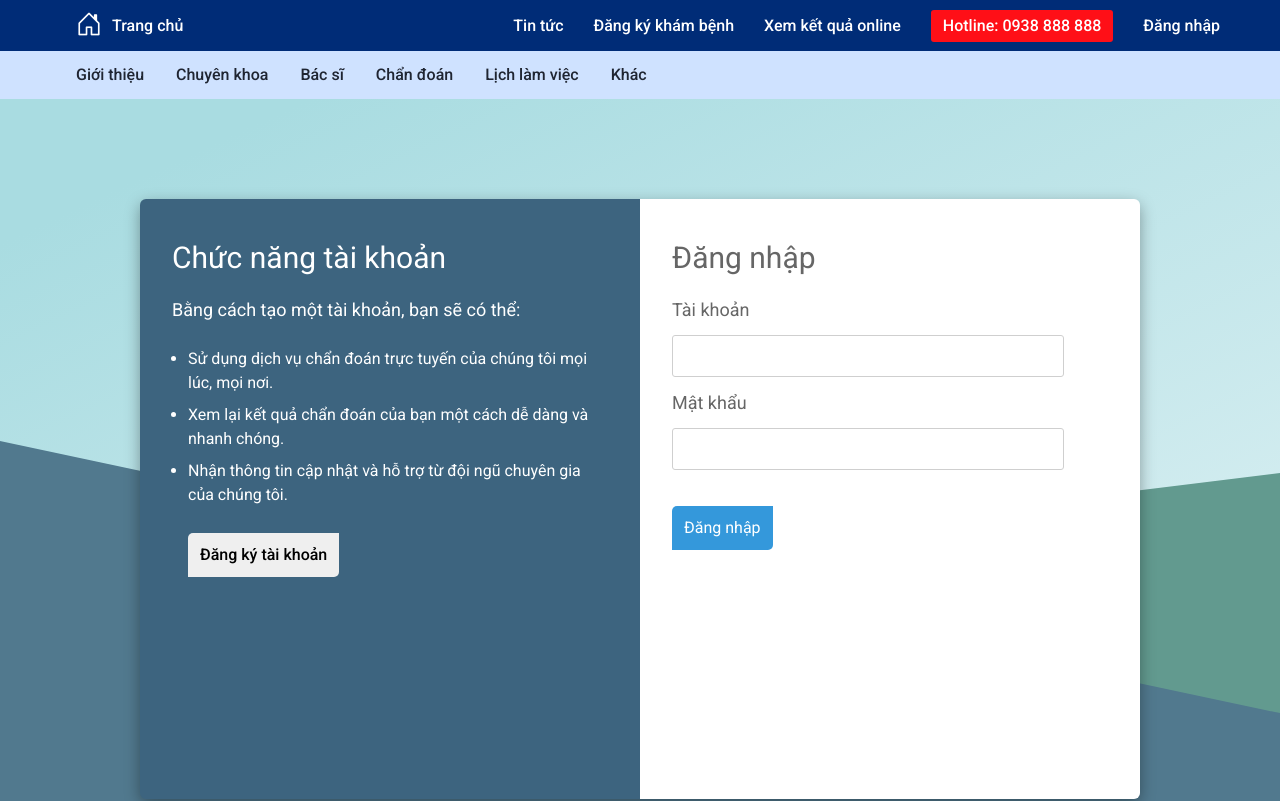
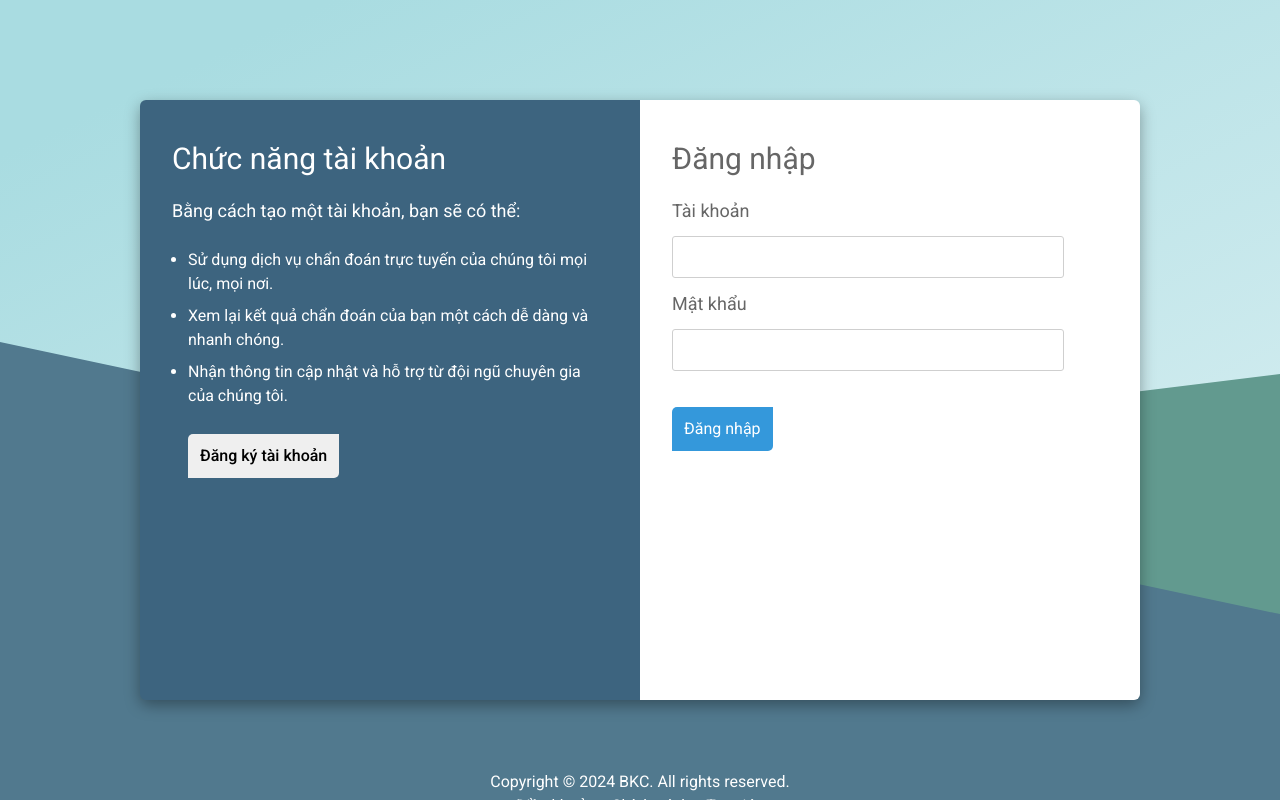
Before and after one commit to tkzero789/Hospital, a React (Create React App) app in the folder client/: page /test-signin in a window 1280 px wide. Built offline with nearby package versions, Linux system fonts and the light colour scheme.

Commit message:
Minor changes to testSignin.js

```diff
--- a/client/src/css/styles.css
+++ b/client/src/css/styles.css
@@ -1111,7 +1111,7 @@
     rgb(217, 239, 242) 11.2%,
     rgb(169, 220, 225) 88.9%
   );
-  height: calc(100vh - 98px);
+  height: 100vh;
 }
 
 .signin {
--- a/client/src/pages/testSignin.js
+++ b/client/src/pages/testSignin.js
@@ -77,8 +77,6 @@ export default function TestSignin() {
 
   return (
     <>
-      <MainNav />
-      <LowNav />
       <div className="signin-bg">
         <div className="signin">
           <div className="shape r-shape"></div>
@@ -173,7 +171,7 @@ export default function TestSignin() {
             <span className="text-white">
               Copyright © 2024 BKC. All rights reserved.
             </span>
-            <div></div>
+            <div>
               <NavLink className="text-decoration-none ">
                 <span>Điều khoản</span>
               </NavLink>
@@ -186,6 +184,7 @@ export default function TestSignin() {
             </div>
           </div>
         </div>
+      </div>
     </>
   );
 }
```
Lines whose indentation alone changed are shown as unchanged.
